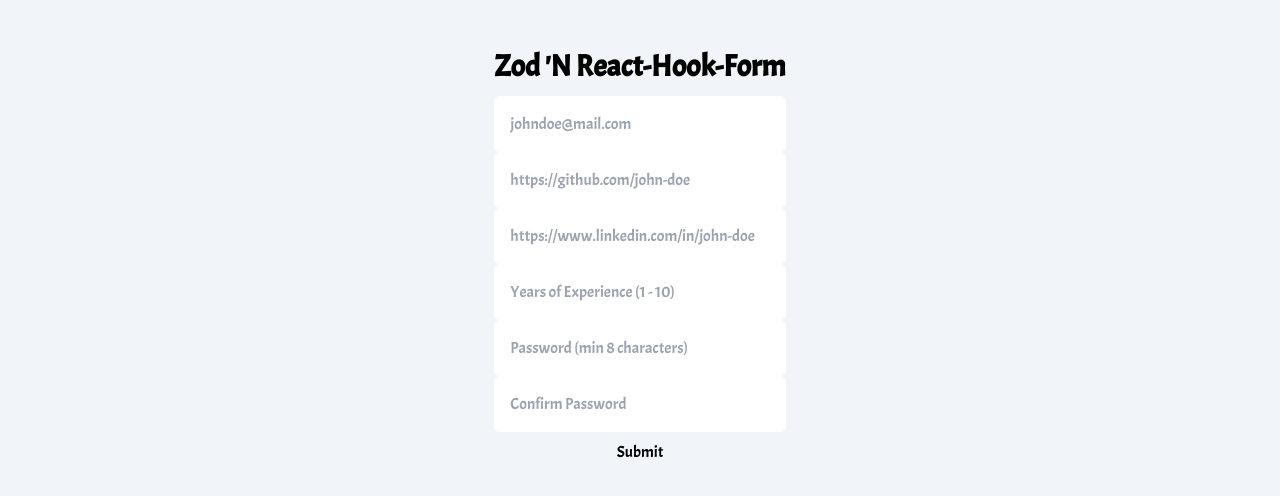
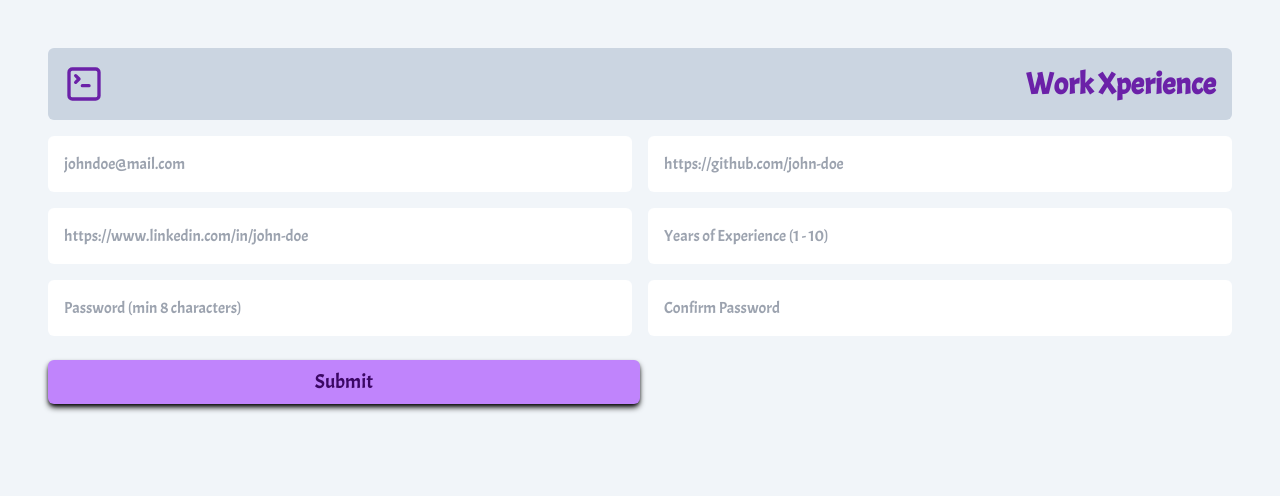
Before and after one commit to Diego-Girao/zod-react-hook-form, a Next.js app: page / in a window 1280 px wide. Shown: the top 496 px of the page. Built offline with nearby package versions, Linux system fonts and the light colour scheme.

Commit message:
style: modify form styles and title

```diff
--- a/app/components/Form.tsx
+++ b/app/components/Form.tsx
@@ -57,9 +57,29 @@
 	}
 
 	return (
-		<form onSubmit={handleSubmit(onSubmit)}>
-			<div className="grid col-auto">
-				<h1 className="text-3xl font-bold mb-3">Zod 'N React-Hook-Form</h1>
+		<form className="w-full" onSubmit={handleSubmit(onSubmit)}>
+			<div className="flex justify-between items-center p-4 bg-slate-300 text-purple-800 mb-4 rounded-md">
+				<svg
+					xmlns="http://www.w3.org/2000/svg"
+					width="24"
+					height="24"
+					viewBox="0 0 24 24"
+					fill="none"
+					stroke="currentColor"
+					stroke-width="2"
+					stroke-linecap="round"
+					stroke-linejoin="round"
+					className="lucide lucide-terminal-square size-7 md:size-10"
+				>
+					<path d="m7 11 2-2-2-2" />
+					<path d="M11 13h4" />
+					<rect width="18" height="18" x="3" y="3" rx="2" ry="2" />
+				</svg>
+				<h1 className="text-xl text-nowrap md:text-3xl font-bold">
+					Work Xperience
+				</h1>
+			</div>
+			<div className="grid col-auto md:grid-cols-2 gap-4 w-full">
 				<FormField
 					type="email"
 					placeholder="johndoe@mail.com"
@@ -125,10 +145,13 @@
 						</p>
 					)}
 				</div>
-				<button type="submit" className="submit-button">
-					Submit
-				</button>
 			</div>
+			<button
+				type="submit"
+				className="submit-button shadow-md shadow-black p-2 w-full md:w-1/2 rounded-md bg-purple-400 text-purple-950 text-xl"
+			>
+				Submit
+			</button>
 		</form>
 	)
 }
```
